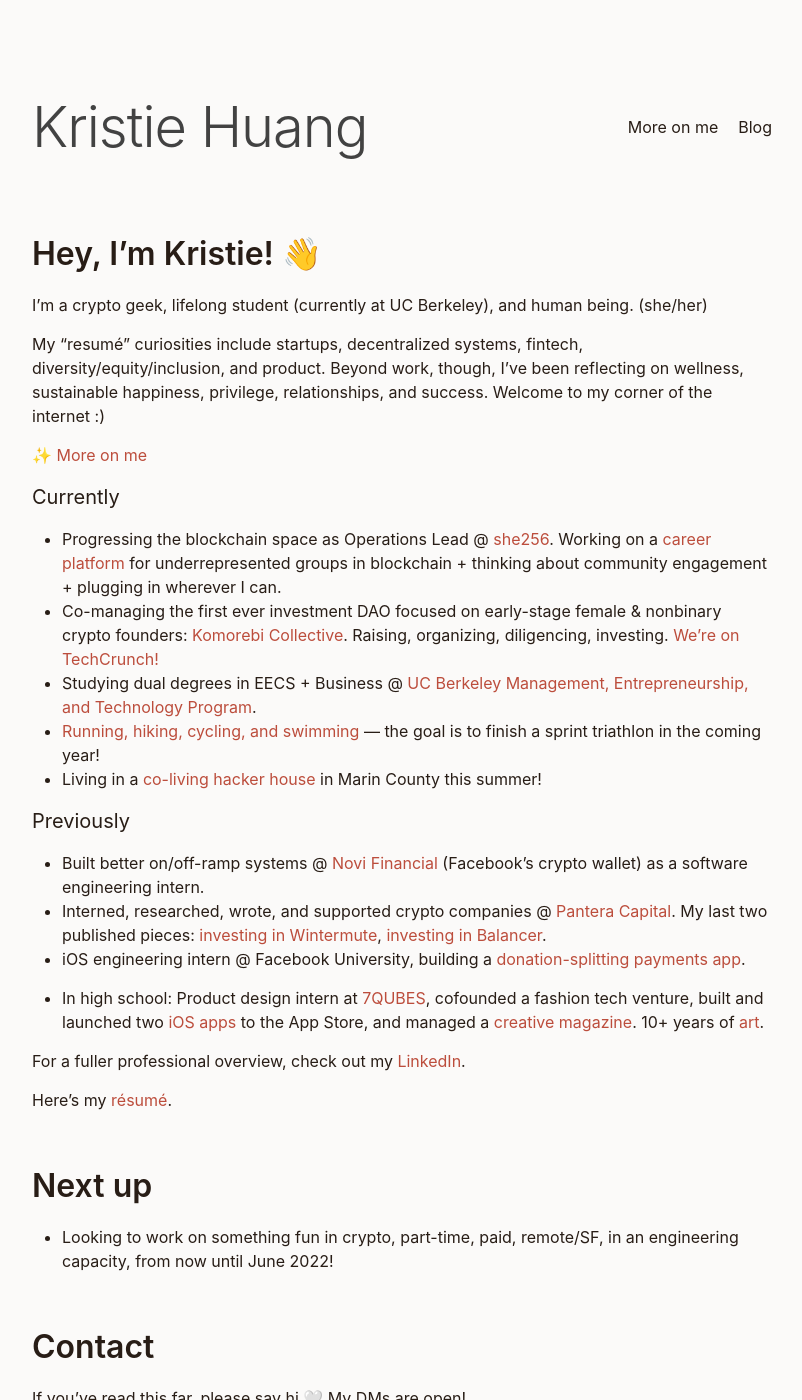
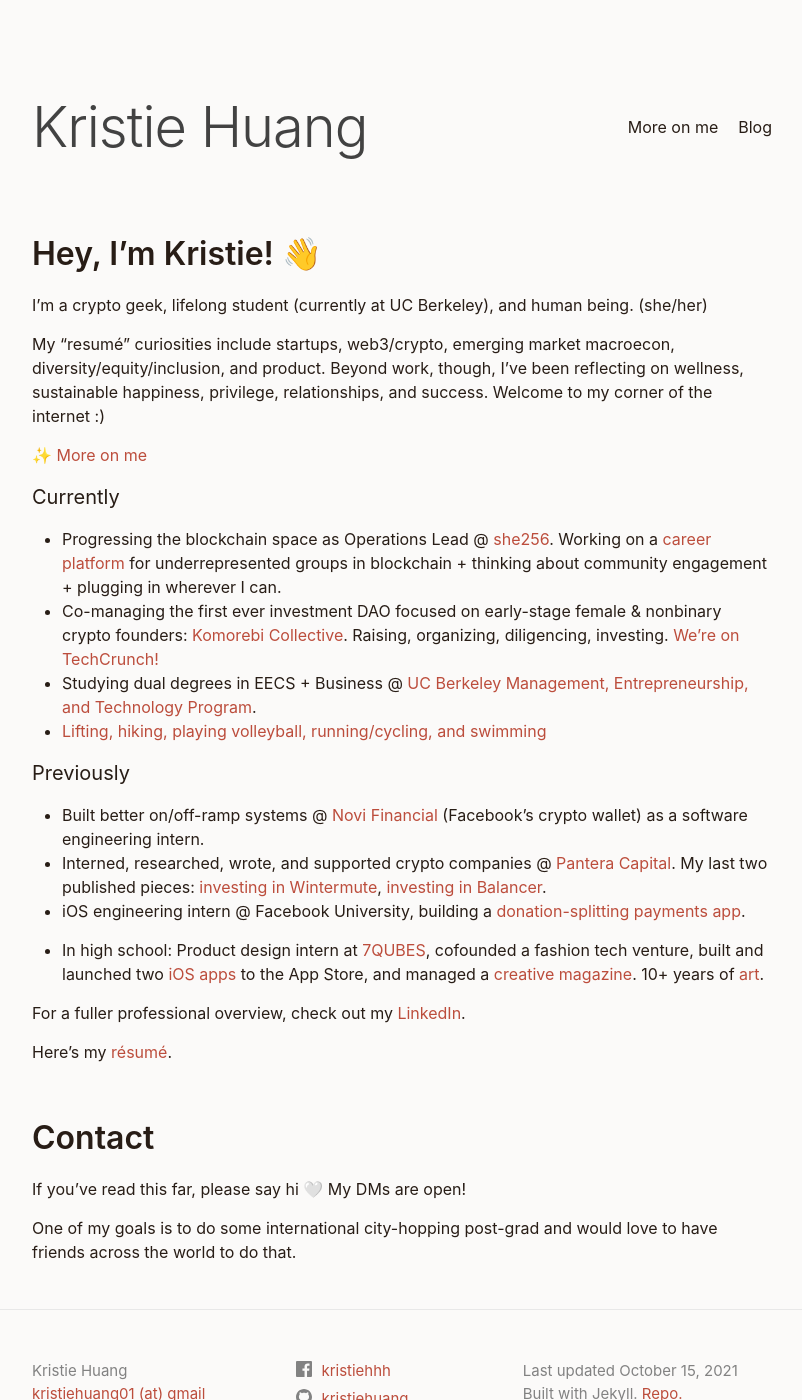
Before and after one commit to kristiehuang/kristiehuang.github.io, a Jekyll site: the page built from index.markdown, in a window 1280 px wide and 1400 px high. Shown: the whole window, without its empty margins (238-1040 px from the left). Built offline with Jekyll 4.4.1, drawn with Linux system fonts in a browser that asks for light colours.

Commit message:
f talking about myself on the internet is so CHEUGYY

```diff
--- a/index.markdown
+++ b/index.markdown
@@ -10,7 +10,7 @@
 ## Hey, I’m Kristie! 👋
 I'm a crypto geek, lifelong student (currently at UC Berkeley), and human being. (she/her)
 
-My "resumé" curiosities include startups, decentralized systems, fintech, diversity/equity/inclusion, and product. Beyond work, though, I’ve been reflecting on wellness, sustainable happiness, privilege, relationships, and success. Welcome to my corner of the internet :)
+My "resumé" curiosities include startups, web3/crypto, emerging market macroecon, diversity/equity/inclusion, and product. Beyond work, though, I’ve been reflecting on wellness, sustainable happiness, privilege, relationships, and success. Welcome to my corner of the internet :)
 
 
 ✨ [More on me](/more-on-me)
@@ -19,8 +19,7 @@
 * Progressing the blockchain space as Operations Lead @ [she256][#she256]. Working on a [career platform](https://she256.org/career-dev/) for underrepresented groups in blockchain + thinking about community engagement + plugging in wherever I can.
 * Co-managing the first ever investment DAO focused on early-stage female & nonbinary crypto founders: [Komorebi Collective](https://www.syndicateprotocol.org/syndicate/komorebi_collective). Raising, organizing, diligencing, investing. [We're on TechCrunch!](https://techcrunch.com/2021/05/21/decentralized-komorebi-collective-launches-to-back-female-and-non-binary-crypto-founders/?tpcc=ECTW2020)
 * Studying dual degrees in EECS + Business @ [UC Berkeley Management, Entrepreneurship, and Technology Program](http://met.berkeley.edu/).
-* [Running, hiking, cycling, and swimming](https://www.strava.com/athletes/19298552) — the goal is to finish a sprint triathlon in the coming year!
-* Living in a [co-living hacker house](http://edyfi.org/) in Marin County this summer!
+* [Lifting, hiking, playing volleyball, running/cycling, and swimming](https://www.strava.com/athletes/19298552)
 
 ### Previously
 * Built better on/off-ramp systems @ [Novi Financial](http://novi.com/) (Facebook's crypto wallet) as a software engineering intern.
@@ -33,8 +32,8 @@
 
 Here’s my [résumé](http://kristiehuang.com/resume).
 
-## Next up
-* Looking to work on something fun in crypto, part-time, paid, remote/SF, in an engineering capacity, from now until June 2022!
+<!-- ## Next up
+Housing plans for summer in NYC??? -->
 
 ## Contact
 If you’ve read this far, please say hi 🤍 My DMs are open!
--- a/more-on-me.markdown
+++ b/more-on-me.markdown
@@ -15,7 +15,7 @@
 
 ### On art & colors, on tech, and on my journey
 
-From when I was five to when I graduated high school, I lived every single weekend in a small, unassuming art studio. I wanted to become a professional oil painter and to go to art school. Growing up, most of my pants were splattered with [paint](https://www.behance.net/gallery/72001185/Kristie-Huang-Art-Portfolio).
+From when I was five to when I graduated high school, I lived every single weekend in a small, unassuming art studio. I wanted to become a professional oil painter and to go to art school. Growing up, most of my garments were splattered with [paint](https://www.behance.net/gallery/72001185/Kristie-Huang-Art-Portfolio).
 
 So I’m a pretty visual learner and thinker. To me, someone’s favorite color is quite telling. Coral-red #ff9980, for example, is my favorite color—it’s bright, energetic, and powerfully feminine. My friends call it “Kristie red” :)
 
@@ -56,6 +56,6 @@
 * Love dried fruits too much for my own good
 * I own too many scrunchies :(
 * big on lowercasing whenever possible
-* Some other things I enjoy: volleyball, college consulting, thrifting
+
 
 If you've read this far, [please, please say hi](https://twitter.com/kristiehuang).
```
